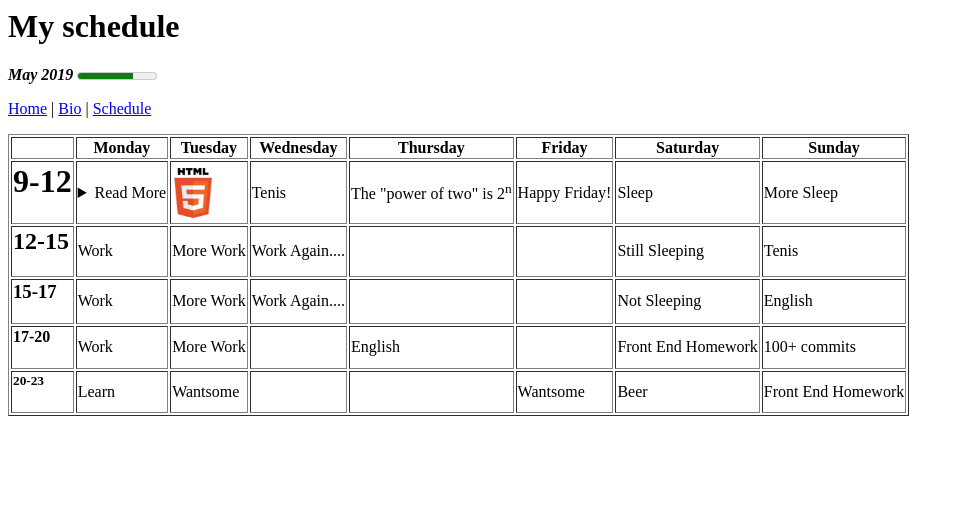
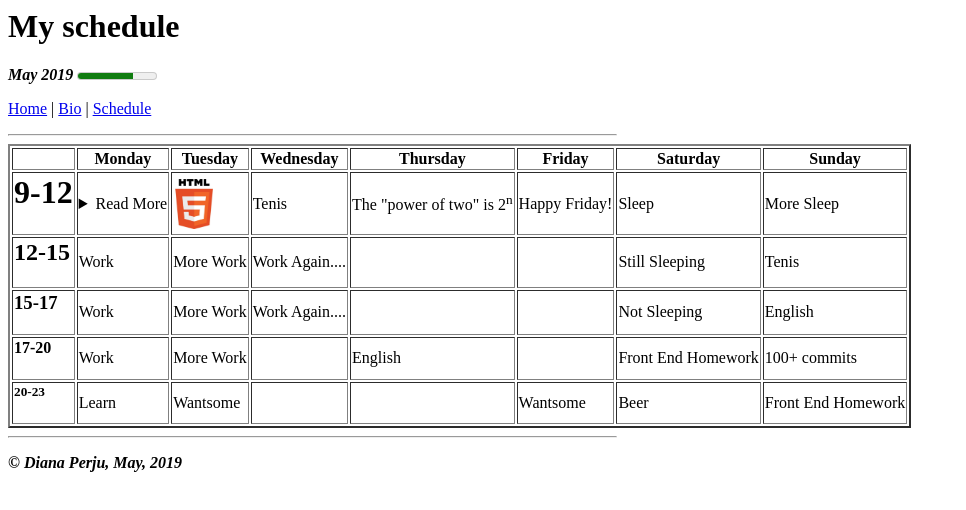
Before and after one commit to Diana-Perju/Practica-Front-End-Wantsome, a plain HTML site: page Schedule.html in a window 1280 px wide. Shown: the whole page, without its empty margins (0-966 px from the left). Drawn offline with Linux system fonts and the light colour scheme; files whose address does not match are found by name.

Commit message:
Schedule draft

```diff
--- a/Schedule.html
+++ b/Schedule.html
@@ -6,20 +6,22 @@
     <h1 font size="7" color="black">My schedule</font></h1>
 
     <body>
-        <p></p><i><b>May 2019</b></i> <meter value="7" min="0" max="10">7 out of 10</meter></p>
-        <p><a href="index.html" target="_blank">Home</a> | <a href="bio.html" target="_blank">Bio</a> | <a href="Schedule.html" target="_blank">Schedule</a></p>
+        <p><i><b>May 2019</b></i> <meter value="7" min="0" max="10">7 out of 10</meter></p>
+             <a href="index.html" target="_blank">Home</a> | <a href="bio.html" target="_blank">Bio</a> | <a href="Schedule.html" target="_blank">Schedule</a></p>
+        <hr align="left" width=48%/>
 
-        <TABLE border="1">
+        <TABLE border="2">
+
             <THEAD>
              <TR>
-               <TH ROWSPAN=6></TH>
-               <TH ROWSPAN=6>Monday</TH>
-               <TH ROWSPAN=6>Tuesday</TH>
-               <TH ROWSPAN=6>Wednesday</TH>
-               <TH ROWSPAN=6>Thursday</TH>
-               <TH ROWSPAN=6>Friday</TH>
-               <TH ROWSPAN=6>Saturday</TH>
-               <TH ROWSPAN=6>Sunday</TH>
+               <TH></TH>
+               <TH><b>Monday</b></TH>
+               <TH><b>Tuesday</b></TH>
+               <TH><b>Wednesday</b></TH>
+               <TH><b>Thursday</b></TH>
+               <TH><b>Friday</b></TH>
+               <TH><b>Saturday</b></TH>
+               <TH><b>Sunday</b></TH>
              </TR>
             </THEAD>
             <TBODY>
@@ -81,6 +83,16 @@
                     <TD>Front End Homework</TD>
                 </TR>
 
+            </TBODY>
+         </TABLE>
+         <hr align="left" width=48%/>
 
-    </body>
+            <p><footer><a><i><b>&copy; Diana Perju, May, 2019</b></i></a></footer></p>
+
+            </body>
+
+
+
+
+
 </html>
```
